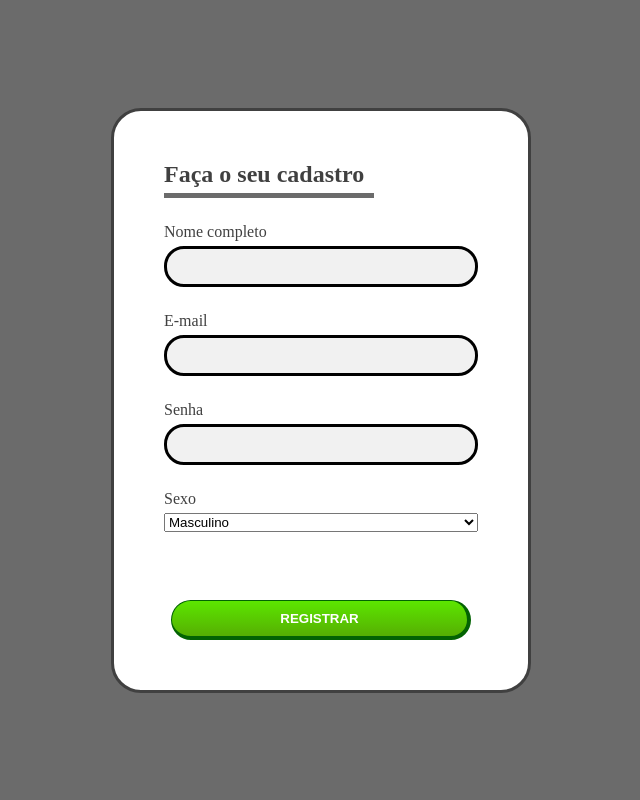
After one commit to emanuelguerke/projeto-web-servidor, a PHP site: page /view/registrar.view.php in a window 1280 px wide. The commit adds this page. Shown: the whole page, without its empty margins (319-959 px from the left). Run offline with PHP 8.4, Linux system fonts and the light colour scheme.

Commit message:
criando registar view

```diff
--- /dev/null
+++ b/controller/registar.controller.php
@@ -0,0 +1,2 @@
+<?php
+echo"registrar";
--- a/index.php
+++ b/index.php
@@ -1,3 +1,3 @@
 <?php
 
-require("view/login.view.php");
+require("view/registrar.view.php");
--- /dev/null
+++ b/style/registrar.css
@@ -0,0 +1,81 @@
+* {
+    margin: 0;
+    padding: 0;
+    box-sizing: border-box;
+  }
+
+  body {
+    font-family: "Montserrat";
+    color: #404040;
+    display: flex;
+    align-items: center;
+    justify-content: center;
+    height: 100vh;
+    padding: 20px;
+    background-color: #6b6b6b;
+    background-size: cover;
+    background-position: 50%;
+  }
+
+  form {
+    display: flex;
+    flex-direction: column;
+    gap: 25px;
+    padding: 50px;
+    border-radius: 30px;
+    border-color: black;
+    border: solid;
+    width: 420px;
+    background-color: white;
+  }
+
+  h1 {
+    font-size: 24px;
+  }
+
+  input {
+    padding: 10px 15px;
+    border-radius: 20px;
+    border-width: 2px;
+    border: solid;
+    background-color: #f1f1f1;
+  }
+  button {
+    padding: 10px 15px;
+    border-radius: 30px;
+    border: none;
+    background-image: linear-gradient(#5ce600, #56af03);
+    border: solid 1px #036303;
+    border-right-width: 4px;
+    border-bottom-width: 4px;
+    color: white;
+    text-transform: uppercase;
+    font-weight: 700;
+    align-self: center;
+    width: 300px;
+  }
+
+
+
+  a {
+    color: rgb(0, 174, 255);
+    font-weight: 500;
+  }
+
+  .titulo {
+    display: flex;
+    flex-direction: column;
+    gap: 5px;
+  }
+
+  .barra-horizontal {
+    background-color: #6b6b6b;
+    height: 5px;
+    width: 210px;
+  }
+
+  .campo-input {
+    display: flex;
+    flex-direction: column;
+    gap: 5px;
+  }
--- /dev/null
+++ b/view/registrar.view.php
@@ -0,0 +1,38 @@
+
+<link rel="stylesheet" href="style/registrar.css">
+<form action="../controller/registrar.controller.php" method="get">
+      <div class="titulo">
+        <h1>Faça o seu cadastro</h1>
+        <div class="barra-horizontal"></div>
+      </div>
+
+      <div class="campo-input">
+        <label for="nome">Nome completo</label>
+        <input type="text" id="nome" required="true"/>
+      </div>
+
+      <div class="campo-input">
+        <label for="email">E-mail</label>
+        <input type="email" id="email" required="true" />
+      </div>
+
+      <div class="campo-input">
+        <label for="password">Senha</label>
+        <input type="password" id="password" required="true"/>
+      </div>
+
+      <div class="campo-input">
+        <label for="sexo">Sexo</label>
+         <select name="sexo">
+         <option value="Masculino">Masculino</option>
+         <option value="Feminino">Feminino</option>
+         </select>
+      </div>
+
+      <br>
+
+      <button>Registrar</button>
+
+
+
+    </form>
```
Also changed, not shown: image/imagem-fundo.png (deleted).
